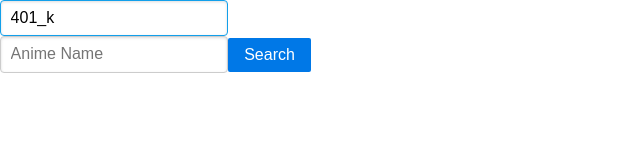
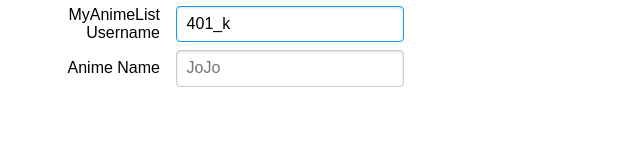
Before and after one commit to JustinShetty/SeiyuuMatch, a React app: page / in a window 1280 px wide. Shown: the whole page, without its empty margins (0-640 px from the left). Built offline with nearby package versions, Linux system fonts and the light colour scheme.

Commit message:
cleanup style, debounce input changes before fetch

```diff
--- a/js/main.jsx
+++ b/js/main.jsx
@@ -9,20 +9,47 @@
 class Main extends React.Component {
     constructor(props) {
         super(props);
-        this.state = {malUsername: defaultUsername, show: null, character: null};
+        this.state = {
+            malUsername: defaultUsername,
+            searchTerm: '',
+            show: null,
+            character: null
+        };
         this.usernameFieldChangeHandler = this.usernameFieldChangeHandler.bind(this);
         this.usernameField = React.createRef();
+        this.searchTermChangeHandler = this.searchTermChangeHandler.bind(this);
+        this.searchField = React.createRef();
     }
 
     componentDidMount(){
         this.usernameField.current.focus();
     }
 
+    debounce(func, wait) {
+        let timeout;
+        return function() {
+            let context = this, args = arguments;
+            let later = () => {
+                timeout = null;
+                func.apply(context, args);
+            };
+            clearTimeout(timeout);
+            timeout = setTimeout(later, wait);
+        };
+    };
+
     usernameFieldChangeHandler(e) {
+        if (e.target.value !== '') {
             this.setState({
                 malUsername: e.target.value,
-            show: null,
-            character: null,
+            });
+        }
+    }
+
+    searchTermChangeHandler(e) {
+        if (e.target.value.length < 3) return;
+        this.setState({
+            searchTerm: e.target.value,
         });
     }
 
@@ -31,7 +58,9 @@
             <div className='pure-g'>
                 {this.state.show ?
                 <div className='pure-u-1-2'>
+                    <a href={this.state.show.url} target='_blank'>
                     <img className='pure-img' src={this.state.show.image_url}/>
+                    </a>
                     <div>{this.state.show.title}</div>
                 </div>:
                 <div/>
@@ -47,19 +76,29 @@
         );
         return (
             <div>
-                <form className='pure-form'>
+                <div className='pure-g'>
+                <div className='pure-u-1-2'>
+                    <form className="pure-form pure-form-aligned" onSubmit={this.handleSearchSubmit}>
+                        <fieldset>
+                            <div className="pure-control-group">
+                                <label htmlFor="aligned-name">MyAnimeList Username</label>
                                 <input
                                     type='text'
                                     ref={this.usernameField}
-                    onChange={this.usernameFieldChangeHandler}
-                    placeholder='MyAnimeList Username'
+                                    onChange={this.debounce(this.usernameFieldChangeHandler, 500)}
                                     defaultValue={defaultUsername}/>
+                            </div>
+                            <div className="pure-control-group">
+                                <label htmlFor="aligned-name">Anime Name</label>
+                                <input
+                                    type='text'
+                                    ref={this.searchField}
+                                    onChange={this.debounce(this.searchTermChangeHandler,500)}
+                                    placeholder='JoJo'/>
+                            </div>
+                        </fieldset>
                     </form>
-                {
-                    this.state.malUsername !== null && this.state.malUsername !== '' ?
-                    <div className='pure-g'>
-                        <div className='pure-u-1-2'>
-                            <Search showSelectCallback={(show) => {
+                    <Search searchTerm={this.state.searchTerm} showSelectCallback={(show) => {
                         this.setState({
                             show: show,
                             character: null,
@@ -69,9 +108,7 @@
                 <div className='pure-u-1-2'>
                     {selectionInfo}
                 </div>
-                    </div> :
-                    <div/>
-                }
+                </div>
                 {
                     this.state.show && !this.state.character ?
                     <div>
--- a/js/matchlist.jsx
+++ b/js/matchlist.jsx
@@ -11,11 +11,12 @@
     updateResults() {
         // TODO: Only 300 items are returned per page, if there are more remaining, fetch again
         Promise.all([
-            fetch(`https://api.jikan.moe/v3/user/${this.props.username}/animelist`),
-            fetch(`https://api.jikan.moe/v3/person/${this.props.va.mal_id}`)
+            fetch(`https://api.jikan.moe/v3/user/${this.props.username}/animelist`, {redirect: 'follow'}),
+            fetch(`https://api.jikan.moe/v3/person/${this.props.va.mal_id}`, {redirect: 'follow'})
         ])
         .then((responses) => {
             return Promise.all(responses.map((response) => {
+                // TODO: handle invalid usernames more gracefully
                 if (!response.ok) throw Error(response.statusText);
                 return response.json();
             }));
@@ -39,17 +40,19 @@
     }
 
     componentDidUpdate(prevProps, prevState) {
-        if (prevProps.vaId === this.props.vaId) return;
+        const propsChanged = prevProps.vaId !== this.props.vaId || prevProps.username !== this.props.username;
+        if (!propsChanged) return;
         this.updateResults();
     }
 
     render() {
-        if (this.state.results === null) return <div>Loading...</div>;
         return (
             <div>
             <div>
-                You've heard <a href={`https://myanimelist.net/people/${this.props.va.mal_id}`} target='_blank'>{this.props.va.name}</a> in these anime:
+                {this.props.username} has heard <a href={`https://myanimelist.net/people/${this.props.va.mal_id}`} target='_blank'>{this.props.va.name}</a> in these anime:
             </div>
+            { this.state.results === null ?
+            <div>Loading...</div> :
             <table className='pure-table-striped'>
             <tbody>
             {
@@ -64,6 +67,7 @@
             }
             </tbody>
             </table>
+            }
             </div>
         );
     }
--- a/js/search.jsx
+++ b/js/search.jsx
@@ -5,13 +5,12 @@
     constructor(props) {
         super(props);
         this.state = {results: []};
-        this.handleSubmit = this.handleSubmit.bind(this);
+        this.updateResults = this.updateResults.bind(this);
     }
 
-    handleSubmit(e) {
-        e.preventDefault();
-        const search_term = e.target[0].value;
-        fetch(`https://api.jikan.moe/v3/search/anime?limit=10&q=${search_term}`)
+    updateResults() {
+        if (this.props.searchTerm === '') return;
+        fetch(`https://api.jikan.moe/v3/search/anime?limit=10&q=${this.props.searchTerm}`, {redirect: 'follow'})
         .then((response) => {
             if (!response.ok) throw Error(response.statusText);
             return response.json();
@@ -24,31 +23,36 @@
         .catch((error) => console.log(error));
     }
 
+    componentDidMount() {
+        this.updateResults();
+    }
+
+    componentDidUpdate(prevProps, prevState) {
+        if (prevProps.searchTerm === this.props.searchTerm) return;
+        this.updateResults();
+    }
+
     render() {
         return (
-            <div className='pure-g'>
-                <form className='pure-u-1 pure-form' onSubmit={this.handleSubmit}>
-                    <input
-                        type='text'
-                        placeholder='Anime Name'/>
-                    <button type='submit' className='pure-button pure-button-primary'>Search</button>
-                </form>
-                <div className='pure-u-1 pure-g'>
-                    {this.state.results.map((result) => (
-                        <div key={result.mal_id} className='pure-u-1'>
-                            <div
-                                onClick={() => this.props.showSelectCallback(result)}>
-                                <a>{result.title} [{result.type}]</a>
-                            </div>
-                        </div>
-                    ))}
-                </div>
-            </div>
+            <table className='pure-table'>
+            <tbody>
+                {this.state.results.map((result) => (
+                    <tr key={result.mal_id} className='pure-u-1'>
+                        <td>
+                            <button className='pure-button' onClick={() => this.props.showSelectCallback(result)}>
+                                {result.title} [{result.type}]
+                            </button>
+                        </td>
+                    </tr>
+                ))}
+            </tbody>
+            </table>
         );
     }
 }
 
 Search.propTypes = {
+    searchTerm: PropTypes.string.isRequired,
     showSelectCallback: PropTypes.func.isRequired,
 };
 
--- a/static/css/style.css
+++ b/static/css/style.css
@@ -7,8 +7,6 @@
 .pure-g [class *= "pure-u"] {
     font-family:sans-serif;
 }
-a {
-    text-decoration: underline;
-    color: blue;
-    cursor: pointer;
+.pure-table {
+    border-width: 0;
 }
```
Lines whose indentation alone changed are shown as unchanged.
